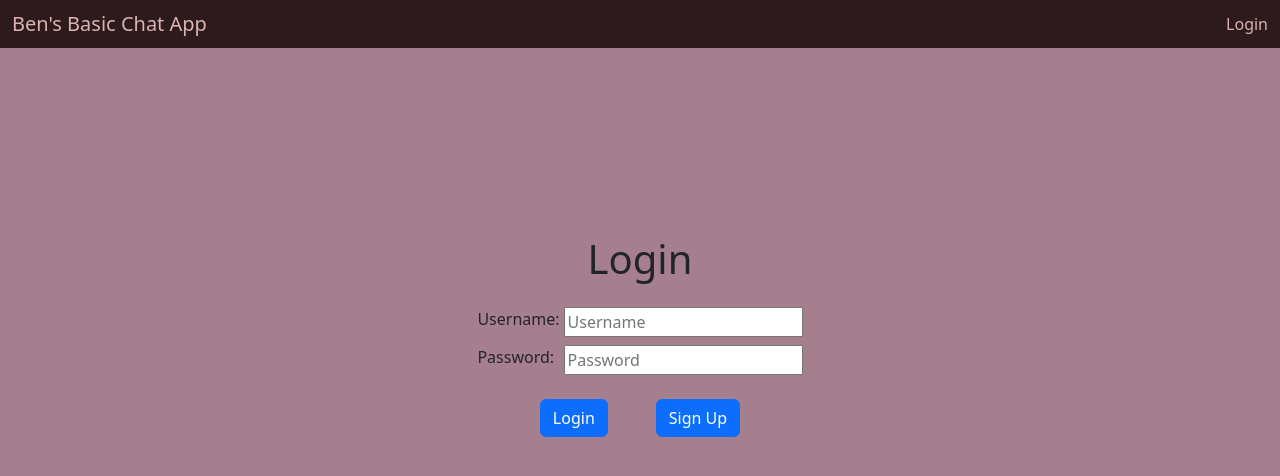
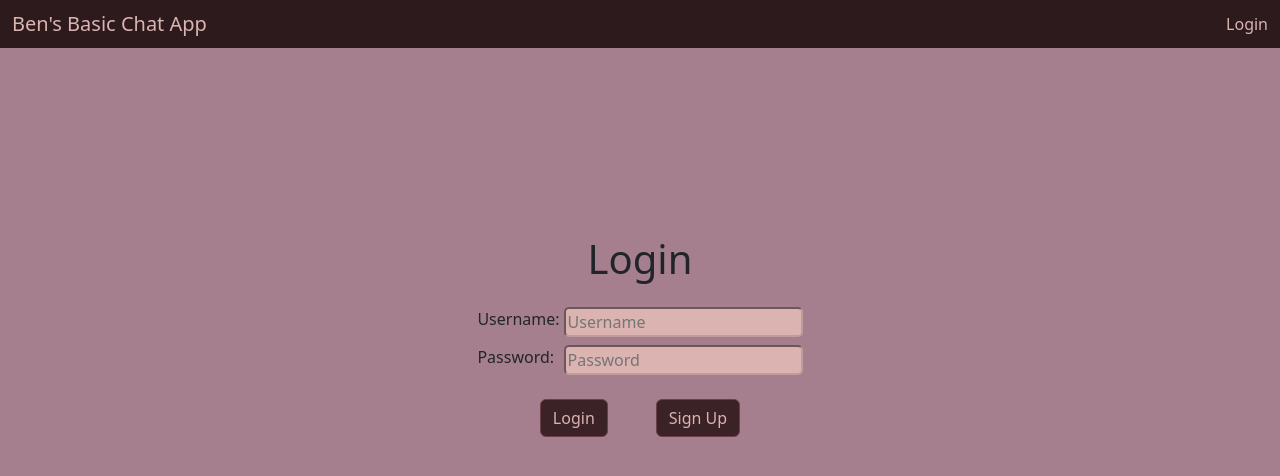
Before and after one commit to bendecruz745/BasicChatApp, a React (Create React App) app: page /Login in a window 1280 px wide. Shown: the top 476 px of the page. Built offline with nearby package versions, Linux system fonts and the light colour scheme; no server answers.

Commit message:
css changes

```diff
--- a/src/App.css
+++ b/src/App.css
@@ -25,7 +25,12 @@
   color: #dbb3b1;
 }
 
-.chat-room-join-title {
+.nav-link:focus {
+  color: #dbb3b1;
+}
+
+.chat-room-join-title,
+.profile-title {
   color: #2c1a1d;
 }
 
@@ -93,7 +98,18 @@
   overflow: hidden;
 }
 
-.new-message-input-field:focus {
+.password-input-field,
+.username-input-field,
+.text-input-field {
+  background-color: #dbb3b1;
+  border-color: #c09d9b;
+  border-radius: 5px;
+}
+
+.new-message-input-field:focus,
+.password-input-field:focus,
+.username-input-field:focus,
+.text-input-field {
   outline: none;
 }
 
@@ -108,6 +124,18 @@
   border-style: solid;
   border-color: #6c4047;
   height: 60%;
+}
+
+.standard-button {
+  background-color: #3a2226;
+  border-color: #6c4047;
+  color: #dbb3b1;
+}
+
+.standard-button:hover {
+  background-color: #2e1b1f;
+  border-color: #6c4047;
+  color: #dbb3b1;
 }
 .room-name-container {
   background-color: #3a2226;
--- a/src/Components/ChatRoom.js
+++ b/src/Components/ChatRoom.js
@@ -53,7 +53,6 @@ const ChatRoom = () => {
   const parsedMessages = messages.filter((element) => {
     return element !== undefined;
   });
-
   // const [newMessage, setNewMessage] = useState(""); // Message to be sent
   const newMessage = useRef();
   // console.log("chatroom here, messages is ", messages);
@@ -83,7 +82,7 @@ const ChatRoom = () => {
         </div>
         <div className="messages-container">
           <ol className="messages-list d-flex flex-column-reverse p-0 m-0">
-            {parsedMessages ? (
+            {parsedMessages.length > 0 ? (
               parsedMessages
                 .slice(0)
                 .reverse()
--- a/src/Components/ChatRoomJoin.js
+++ b/src/Components/ChatRoomJoin.js
@@ -32,7 +32,10 @@ const ChatRoomJoin = () => {
           }
         }}
       />
-      <Button onClick={joinRoomHandler} className="enter-room-button ms-2">
+      <Button
+        onClick={joinRoomHandler}
+        className="enter-room-button standard-button ms-2"
+      >
         Join room
       </Button>
     </div>
--- a/src/Components/Login.js
+++ b/src/Components/Login.js
@@ -92,7 +92,7 @@ function Login() {
           <div className="usernameField d-flex justify-content-between mb-2 mt-3">
             Username:
             <input
-              className="ms-1"
+              className="ms-1 username-input-field"
               id="usernameInput"
               placeholder="Username"
               // value={usernameField}
@@ -105,7 +105,7 @@ function Login() {
           <div className="passwordField d-flex justify-content-between">
             Password:
             <input
-              className="ms-1"
+              className="ms-1 password-input-field"
               id="passwordInput"
               placeholder="Password"
               // value={passwordField}
@@ -125,14 +125,14 @@ function Login() {
         <div>
           <Button
             disabled={disableButton}
-            className="m-4"
+            className="m-4 standard-button"
             onClick={handleLogin}
           >
             Login
           </Button>
           <Button
             disabled={disableButton}
-            className="m-4"
+            className="m-4 standard-button"
             onClick={handleSignup}
           >
             Sign Up
--- a/src/Components/Profile.js
+++ b/src/Components/Profile.js
@@ -15,7 +15,10 @@ function Profile() {
   // console.log("rendering Profile component");
   return (
     <div>
-      <Button className="logout-button" onClick={logoutHandler}>
+      <h1 className="profile-title">
+        Not much to show, here is a logout button
+      </h1>
+      <Button className="logout-button standard-button" onClick={logoutHandler}>
         Logout
       </Button>
     </div>
```
